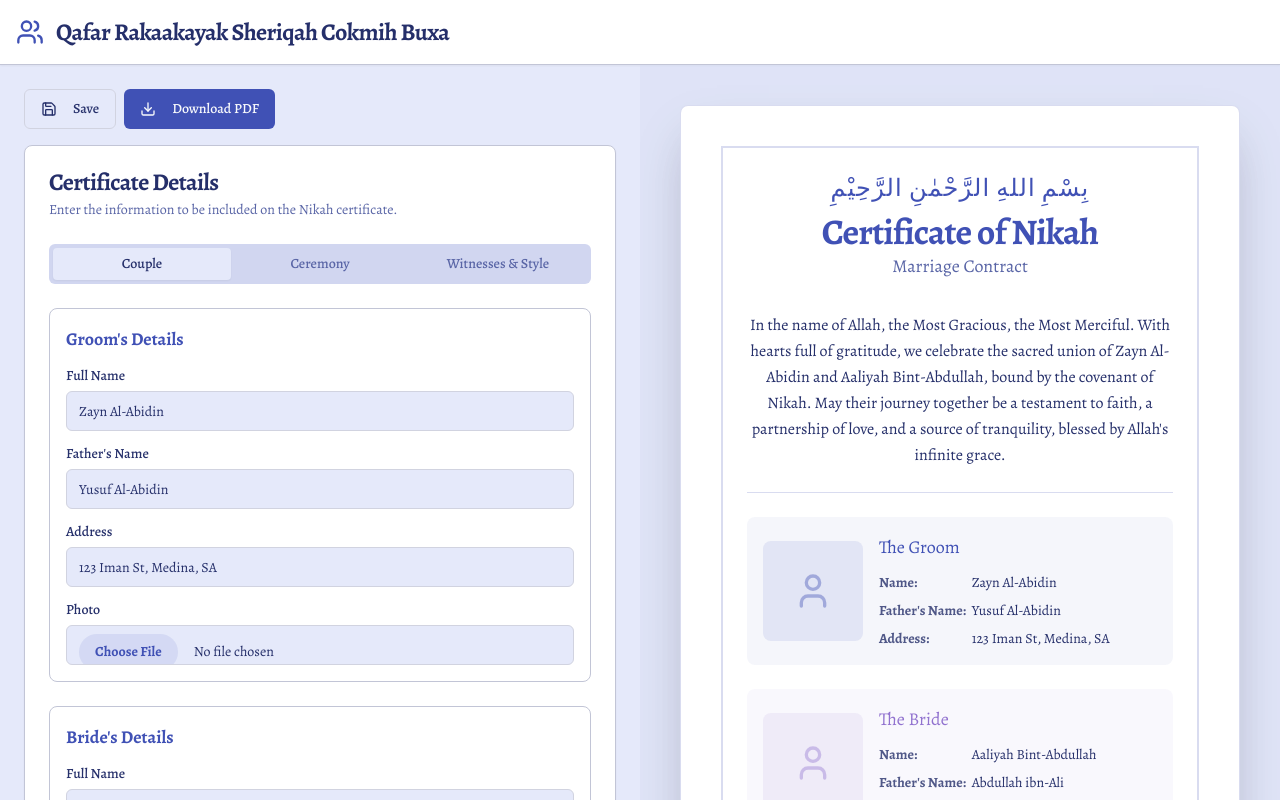
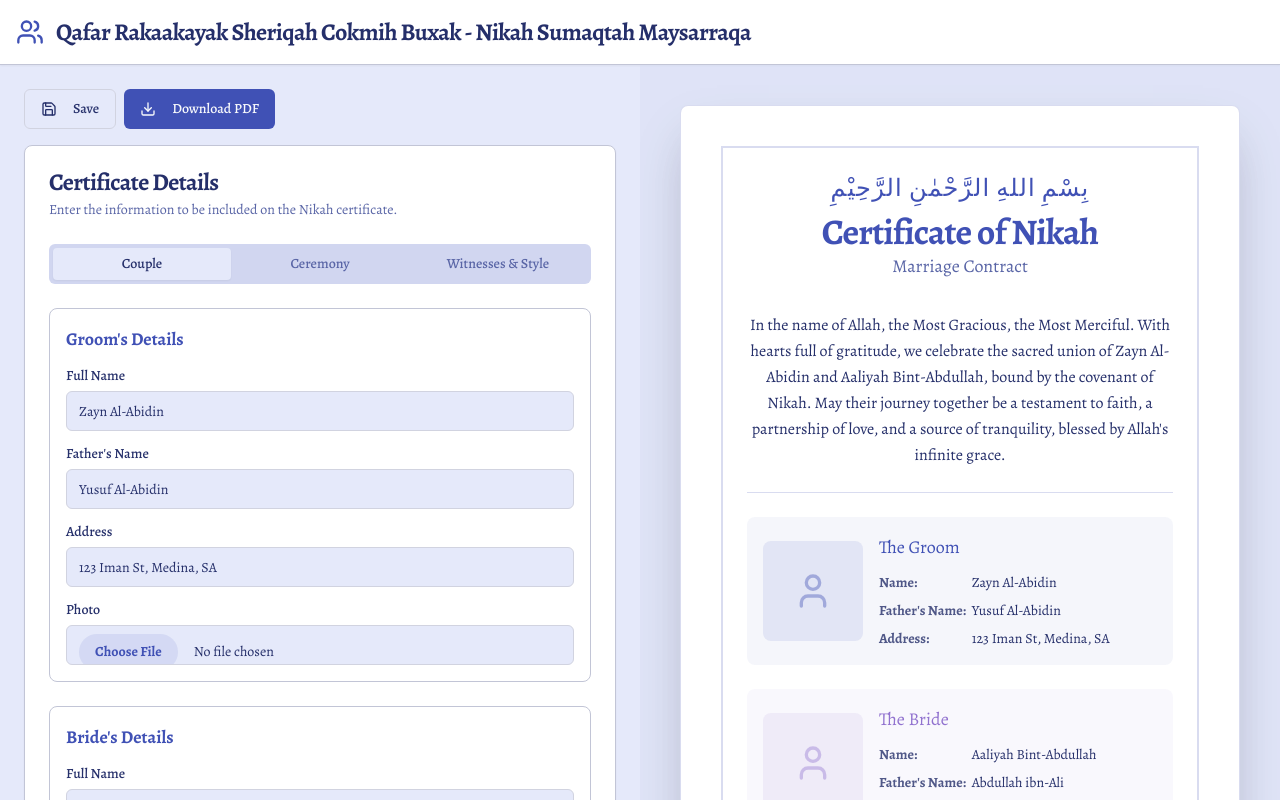
Before and after one commit to aliabdela47/nikah_cirtificate_registration, a Next.js app: page / in a window 1280 px wide. Built offline with nearby package versions, Linux system fonts and the light colour scheme; what @genkit-ai/googleai, genkit would draw is missing.

Commit message:
Make the following changes:
,

Find this element:

  <Header>

with the

```diff
--- a/src/components/Header.tsx
+++ b/src/components/Header.tsx
@@ -13,7 +13,7 @@ export default function Header({ onSave, onDownload }: HeaderProps) {
       <div className="flex items-center gap-3">
         <Users className="h-7 w-7 text-primary" />
         <h1 className="text-xl md:text-2xl font-bold font-headline text-foreground tracking-tight">
-          Qafar Rakaakayak Sheriqah Cokmih Buxa
+          Qafar Rakaakayak Sheriqah Cokmih Buxak - Nikah Sumaqtah Maysarraqa
         </h1>
       </div>
     </header>
```
